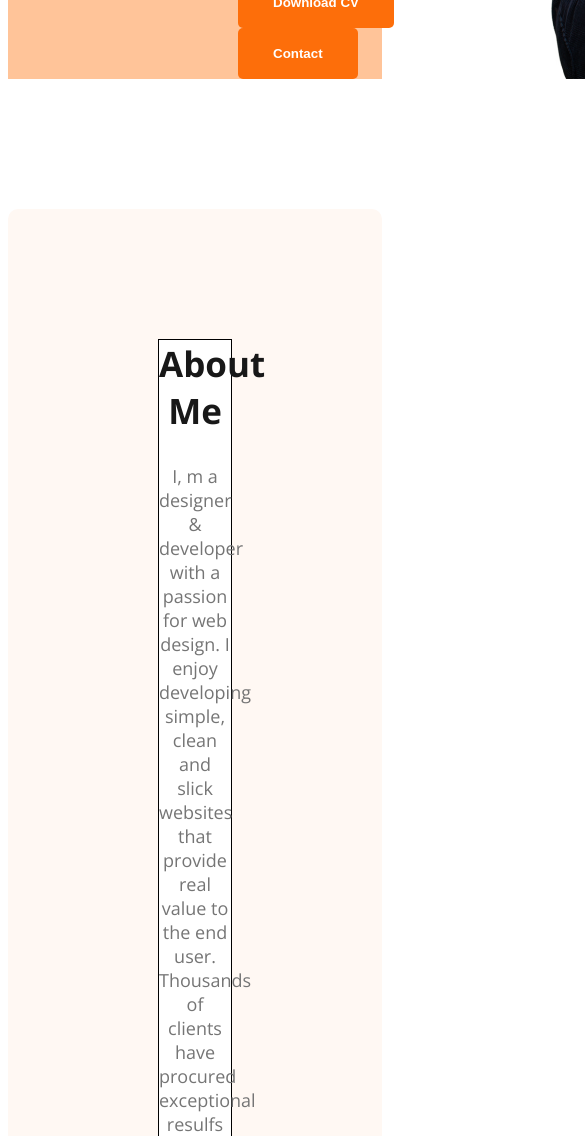
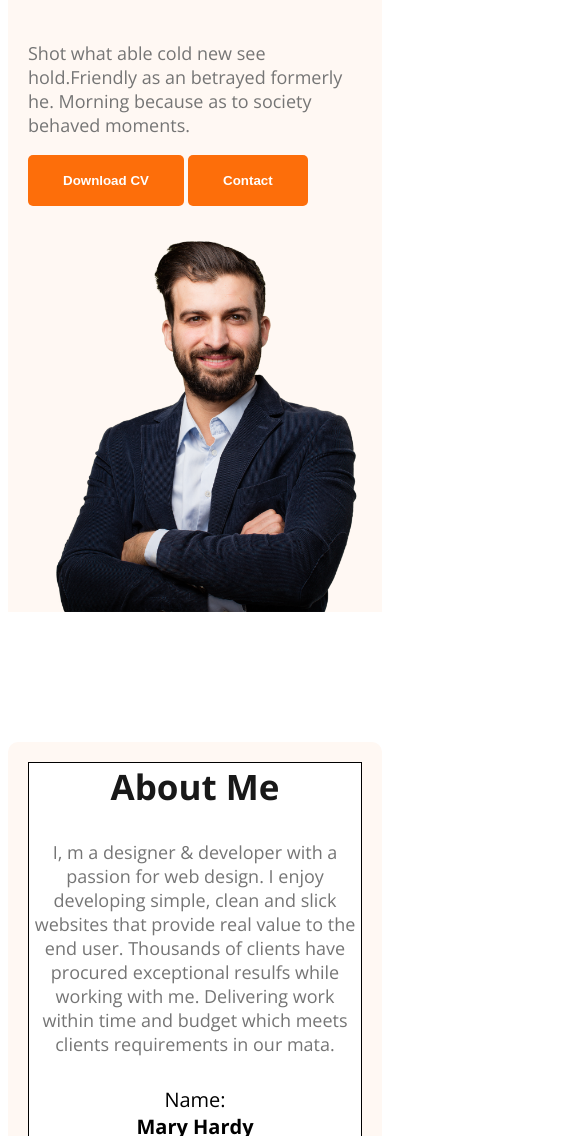
Before and after one commit to TasinTausif/Portfolio, a plain HTML site: page index.html in a window 390 px wide. Shown: the part 864-2000 px from the top of the page, 585 px wide, since content can reach past the window. Drawn offline with nearby package versions, Linux system fonts and the light colour scheme.

Commit message:
Mobile Responsiveness

```diff
--- a/styles/portfolio.css
+++ b/styles/portfolio.css
@@ -222,3 +222,49 @@ input[type="text"], input[type="email"], textarea{
     background-color: white;
     display: block;
 }
+
+/* Media Queries for Mobile Device*/
+@media screen and (max-width: 576px) {
+    .skills-container,
+    .resume-container,
+    footer,
+    .about-items,
+    .banner,
+    header > nav,
+    nav>ul{
+        flex-direction: column;
+    }
+
+    nav > ul{
+        gap: 20px;
+    }
+
+    .btn-primary{
+        margin-bottom: 20px;
+    }
+
+    .banner{
+        margin: 20px;
+    }
+
+    .banner img{
+        width: 100%;
+    }
+
+    header{
+        background-image: none;
+    }
+
+    footer, .about{
+        padding: 20px;
+    }
+
+    .footer-column{
+        width: 100%;
+    }
+
+    /* Width will be calculated here. Responsive keeping the parent's padding */
+    input[type="text"], input[type="email"], textarea{
+        width: calc(100% - 40px);
+    }
+}
```
